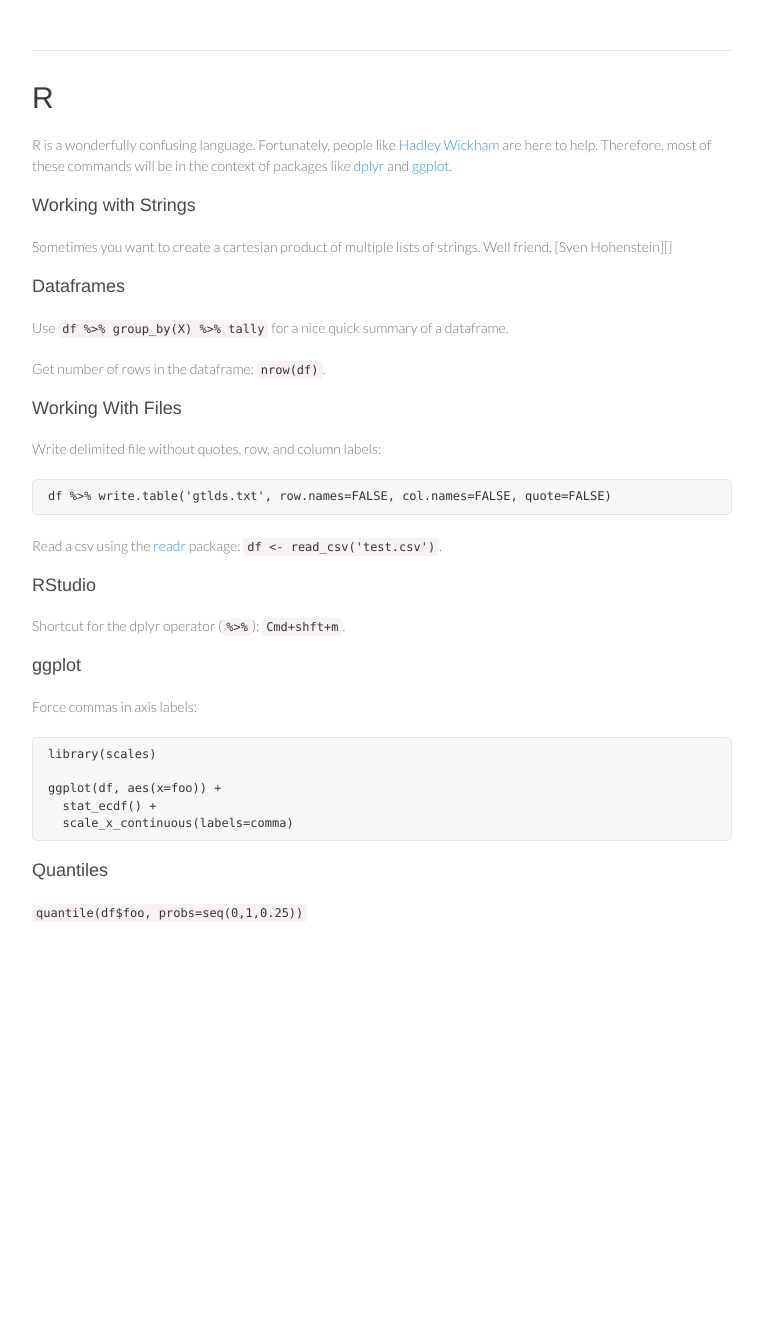
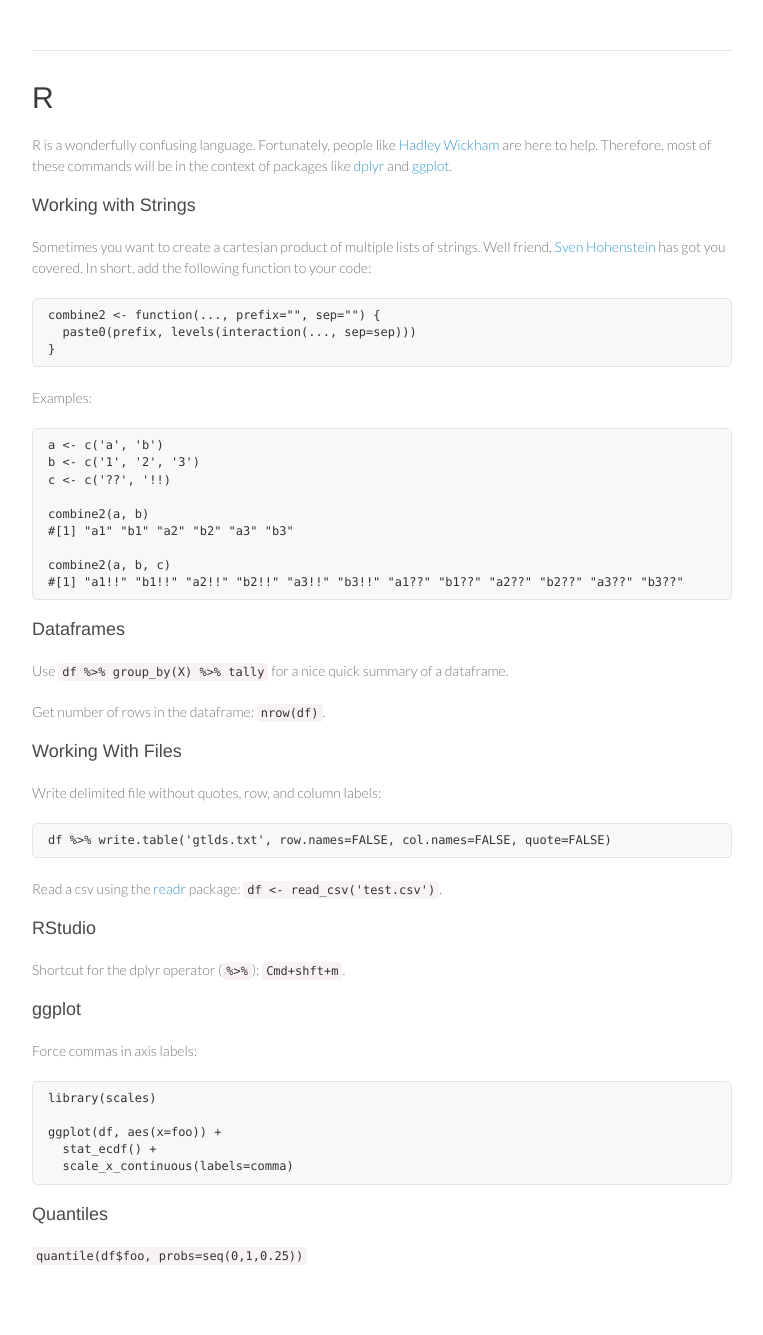
Before and after one commit to rjwalls/tips, a Jekyll site: the page built from _posts/1900-01-01-R.md, in a window 1280 px wide. Shown: the whole page, without its empty margins (258-1021 px from the left). Built offline with Jekyll 4.4.1, drawn with Linux system fonts in a browser that asks for light colours; Markdown is read by kramdown in place of the engine named in the settings; before the commit the page ends 992 px from its top, so only the background shows below that.

Commit message:
Update 1900-01-01-R.md

````diff
--- a/_posts/1900-01-01-R.md
+++ b/_posts/1900-01-01-R.md
@@ -14,7 +14,32 @@ in the context of packages like [dplyr][dpl] and [ggplot][ggp].
 
 #### Working with Strings
 
-Sometimes you want to create a cartesian product of multiple lists of strings. Well friend, [Sven Hohenstein][]
+Sometimes you want to create a cartesian product of multiple lists of strings. Well friend, [Sven Hohenstein][cart]
+has got you covered. In short, add the following function to your code:
+
+```R
+combine2 <- function(..., prefix="", sep="") {
+  paste0(prefix, levels(interaction(..., sep=sep)))
+}
+```
+
+Examples:
+
+```R
+a <- c('a', 'b')
+b <- c('1', '2', '3')
+c <- c('??', '!!)
+
+combine2(a, b)
+#[1] "a1" "b1" "a2" "b2" "a3" "b3"
+
+combine2(a, b, c)
+#[1] "a1!!" "b1!!" "a2!!" "b2!!" "a3!!" "b3!!" "a1??" "b1??" "a2??" "b2??" "a3??" "b3??"
+```
+
+[cart]:http://codereview.stackexchange.com/questions/58595/generating-cartesian-product-of-strings-in-r
+
+
 
 
 #### Dataframes
````
